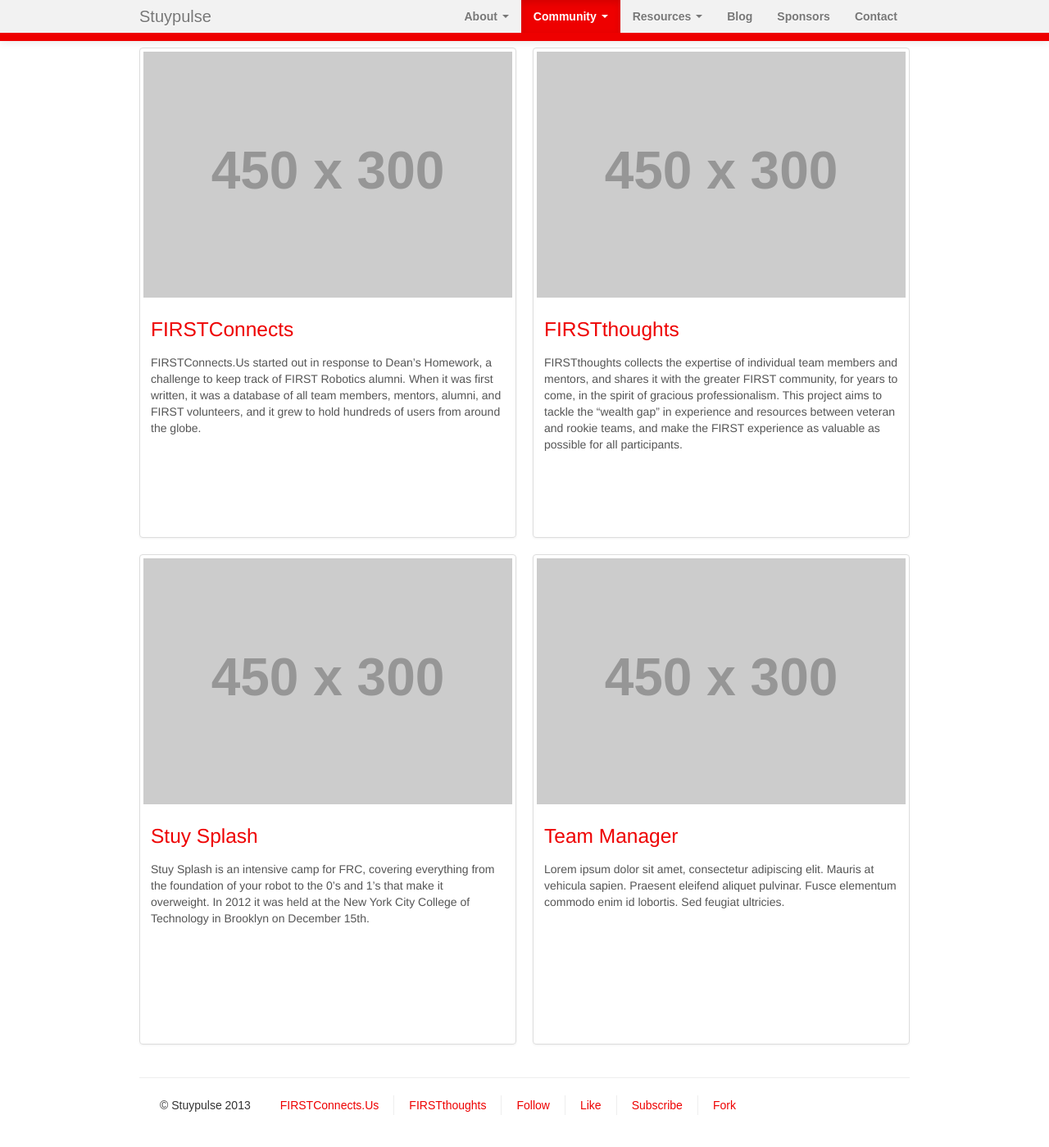
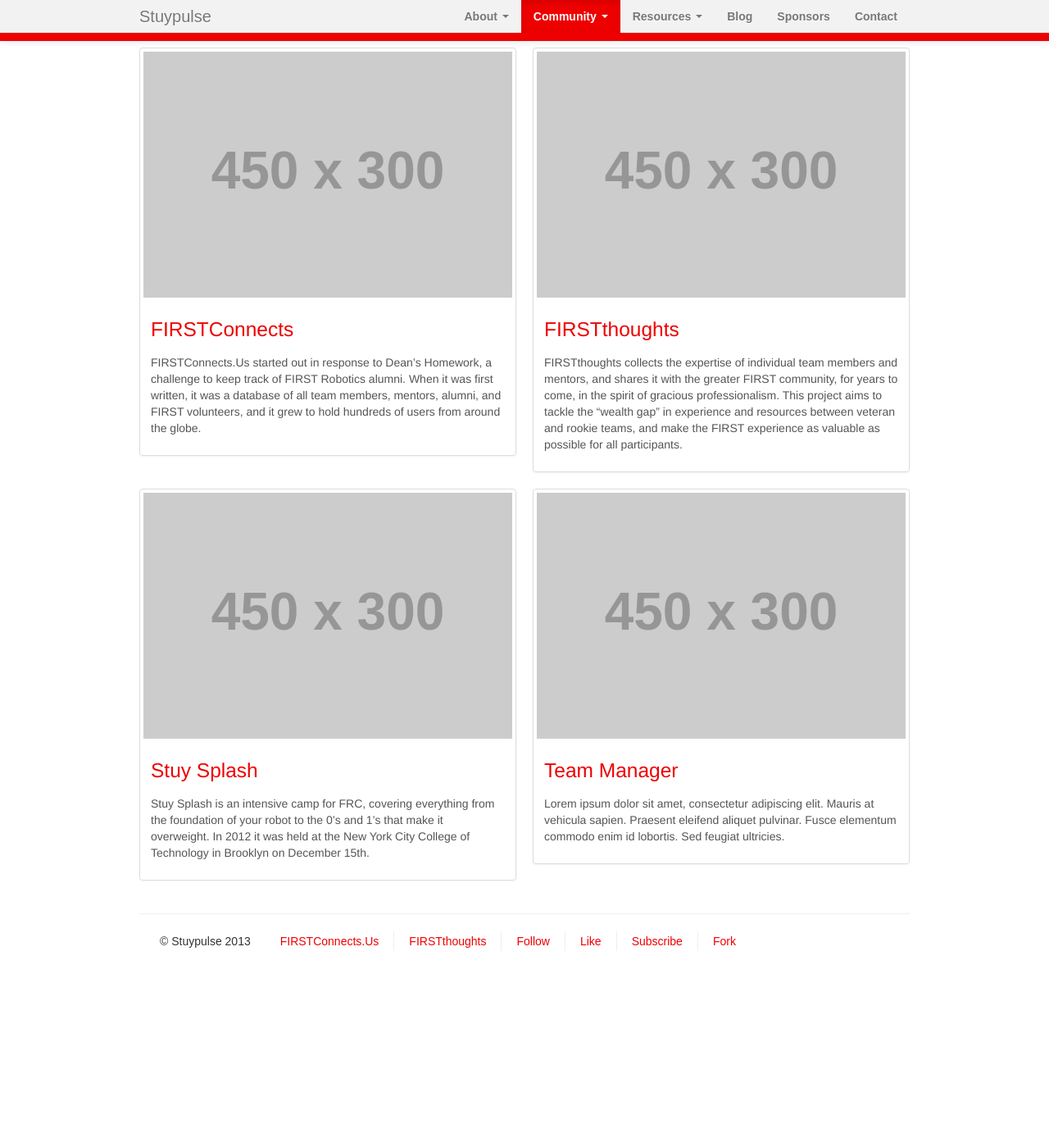
Before and after one commit to StuyPulse/team694.github.io, a Jekyll site: the page built from community/projects/index.html, in a window 1280 px wide and 1400 px high, scrolled down 92 px. Shown: the whole window at 82% size. Built offline with Jekyll 4.4.1, drawn with Linux system fonts in a browser that asks for light colours; nearby versions of some CDN libraries; after the commit the page ends 1292 px from its top, so only the background shows below that.

Commit message:
deleted static height in community project page

```diff
--- a/css/main.css
+++ b/css/main.css
@@ -76,8 +76,3 @@
 article{
     padding-top: 10px;
 }
-
-/* community project list style */
-.project-description{
-    height:200px;
-}
```
